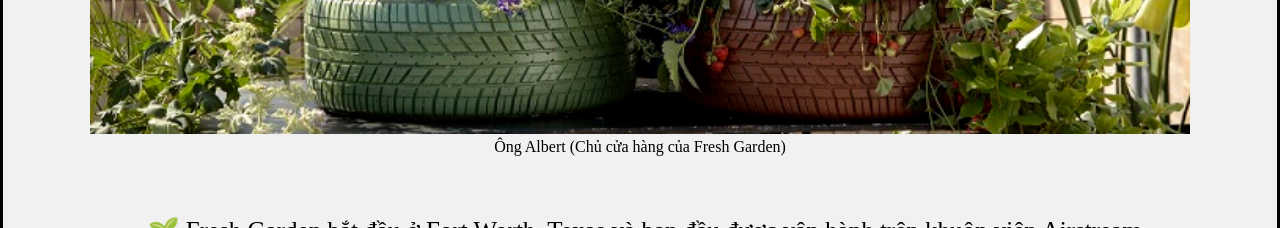
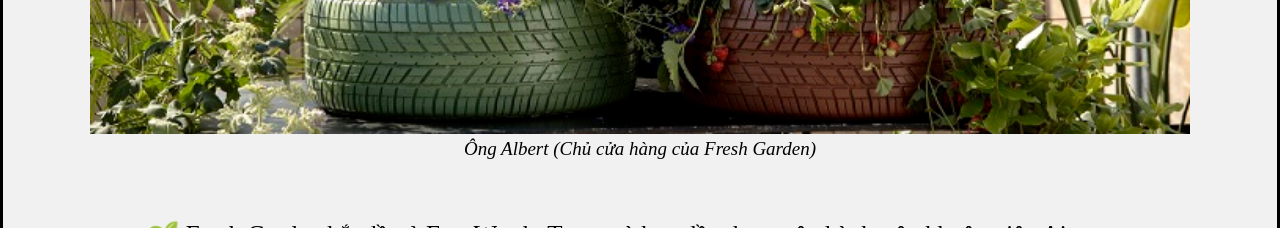
Before and after one commit to HaNgone37/Website_FreshGarden, a plain HTML site: page about.html in a window 1280 px wide. Shown: the part 2000-2228 px from the top of the page. Drawn offline with nearby package versions, Linux system fonts and the light colour scheme.

Commit message:
Update about.css

```diff
--- a/CSS/about.css
+++ b/CSS/about.css
@@ -81,3 +81,7 @@ div.highlights-container2{
     color: #fff;
     margin: 0 20px;
 }
+#subtitle{
+    font-size: 19px;
+    font-style: italic;
+}
```
